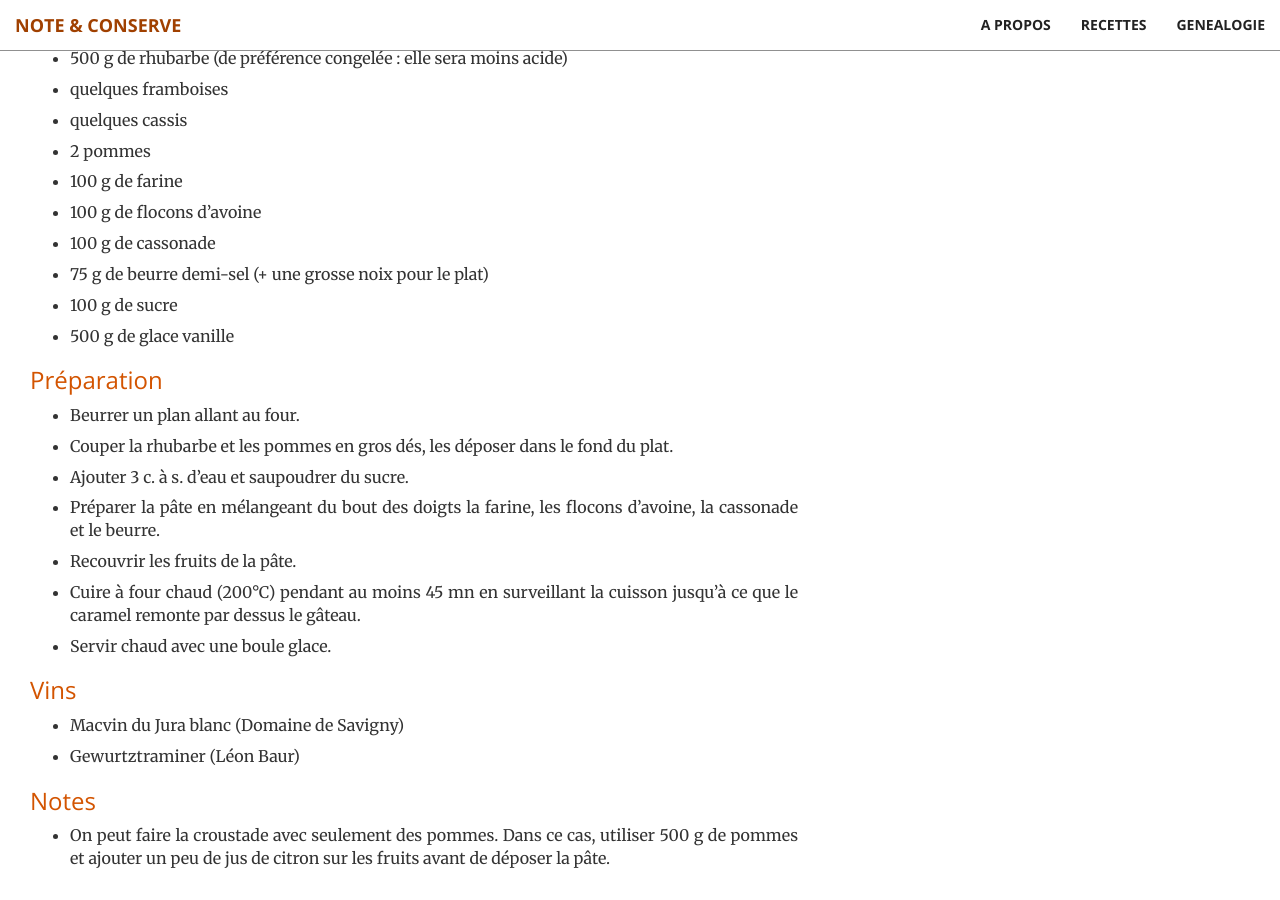
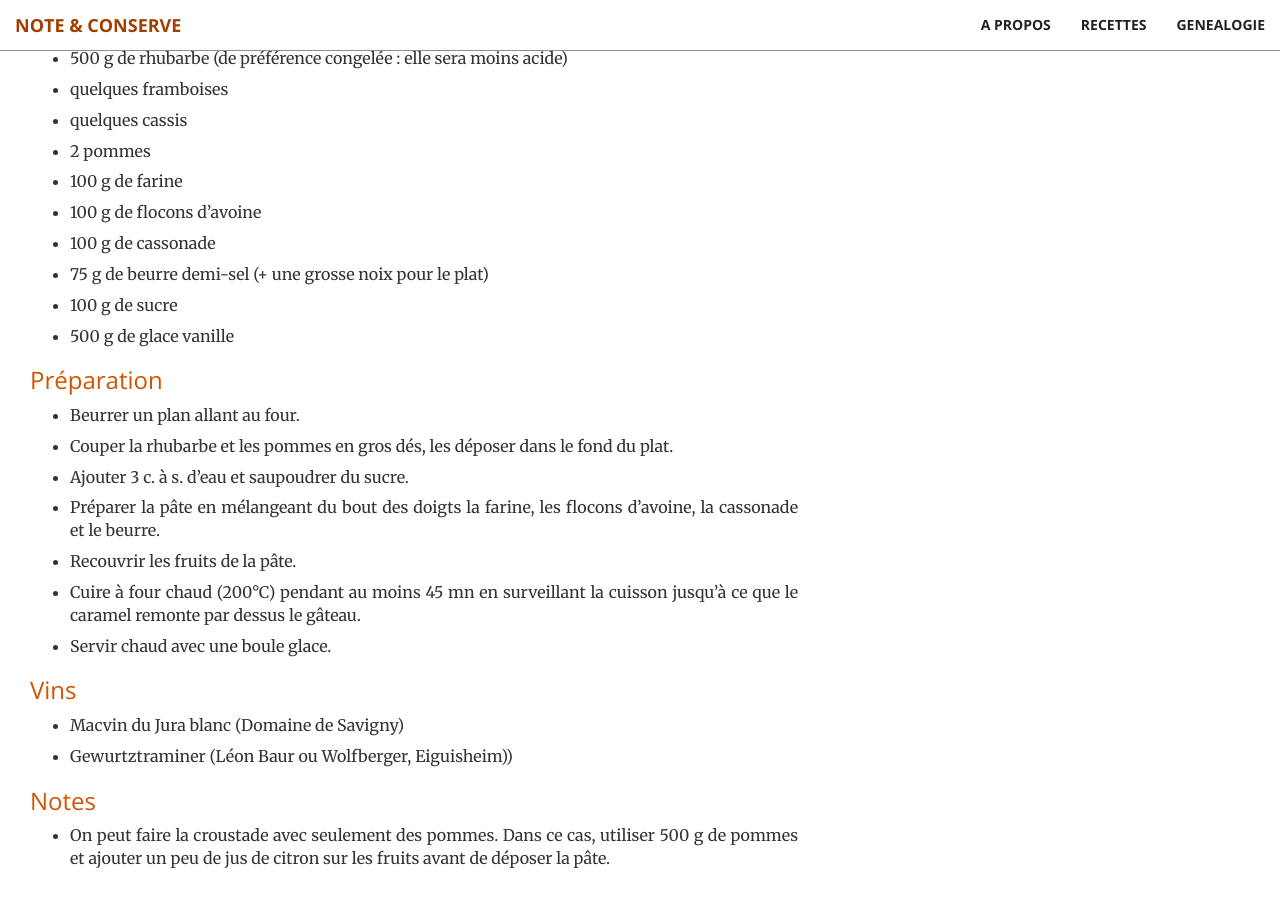
Before and after one commit to brignogan/brignogan.github.io, a Jekyll site: the page built from _posts/2019-04-17-croustade.md, in a window 1280 px wide and 900 px high, scrolled down 565 px. Built offline with Jekyll 4.4.1, drawn with Linux system fonts in a browser that asks for light colours.

Commit message:
correction croustade
modification vin

```diff
--- a/_posts/2019-04-17-croustade.md
+++ b/_posts/2019-04-17-croustade.md
@@ -37,7 +37,7 @@ Cette recette vient de Babette (Montréal, Québec)
 
 ### Vins
 * Macvin du Jura blanc (Domaine de Savigny)
-* Gewurtztraminer (Léon Baur)
+* Gewurtztraminer (Léon Baur ou Wolfberger, Eiguisheim))
 
 
 ### Notes
```
